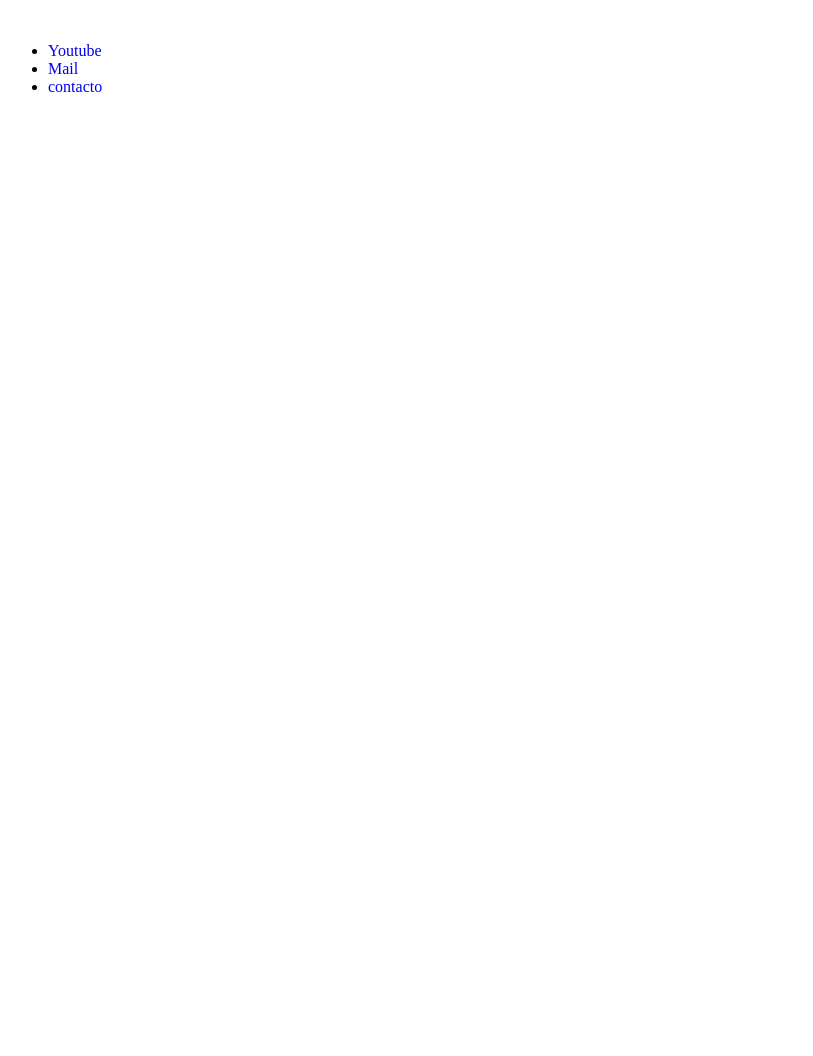
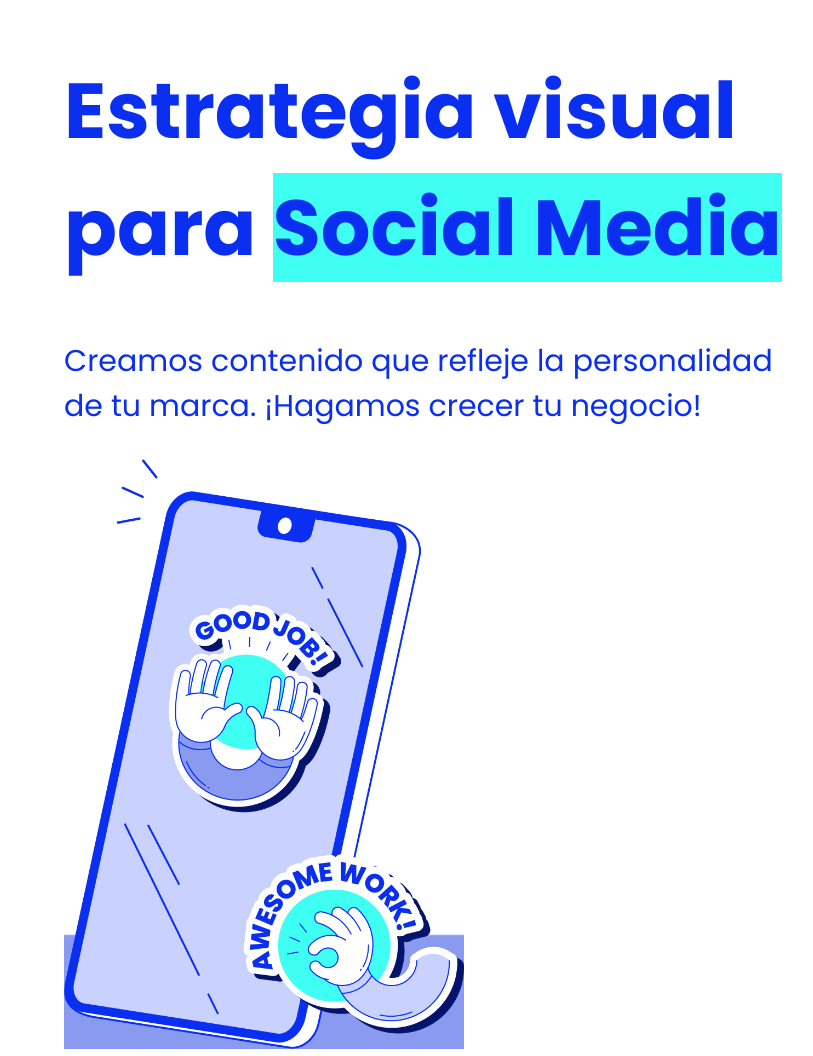
Before and after one commit to viehot/cursoDigitalers, a plain HTML site: page Clases2/actividad1/index.html in a window 1280 px wide. Shown: the whole page, without its empty margins (0-813 px from the left). Before the commit the page ends 800 px from the top, so only its background shows below. Drawn offline with Linux system fonts and the light colour scheme.

Commit message:
Actividad 1 Completa

```diff
--- a/Clases2/actividad1/index.html
+++ b/Clases2/actividad1/index.html
@@ -1,23 +1,22 @@
 <!DOCTYPE html>
 <html lang="en">
-<head>
-    <meta charset="UTF-8">
-    <meta http-equiv="X-UA-Compatible" content="IE=edge">
-    <meta name="viewport" content="width=device-width, initial-scale=1.0">
-    <link rel="stylesheet" href="style.css">
-    <title>Document</title>
-</head>
-<br>
-    <ul>
-        <li>
-            <a href="https://www.youtube.com/" title="youtube">Youtube</a>
-        </li>
-        <li>
-            <a href="mailto: cristianlaspina1@gmail.com">Mail</a>
-        </li>
-        <li>
-            <a href="#contacto">contacto</a>
-        </li>
-    </ul>
-</body>
+  <head>
+    <meta charset="UTF-8" />
+    <meta http-equiv="X-UA-Compatible" content="IE=edge" />
+    <meta name="viewport" content="width=device-width, initial-scale=1.0" />
+    <link rel="stylesheet" href="style.css" />
+    <title>Laboratorio 1</title>
+  </head>
+  <body>
+    <main role="main">
+      <h1>Estrategia visual<br> para <span>Social Media</span></h1>
+      <p>
+        Creamos contenido que refleje la personalidad<br> de tu marca. ¡Hagamos
+        crecer tu negocio!
+      </p>
+      <div>
+        <img src="/Clases2/actividad1/img/celu.png" alt="Imagen de celular" />
+      </div>
+    </main>
+  </body>
 </html>
--- a/Clases2/actividad1/style.css
+++ b/Clases2/actividad1/style.css
@@ -1,6 +1,29 @@
-a {
-    text-decoration: none;
+@import url('https://fonts.googleapis.com/css2?family=Poppins:wght@400;700&display=swap');
+
+body {
+    font-family: Poppins;
+    color: #0a2ff1;
+    margin: 0px;
 }
-a:hover {
-    color: aqua;
+
+main {
+    margin-left: 5%;
 }
+
+h1 {
+    font-size: 78px;
+    font-weight: bold;
+}
+
+span {
+    background-color: #3ffff3;
+}
+
+p {
+    font-size: 30px;
+}
+
+img {
+    width: 400px;
+    background-image: url("/Clases2/actividad1/img/fondo.JPG");
+}
```
Also changed, not shown: Clases2/actividad1/img/fondo.JPG (added).
